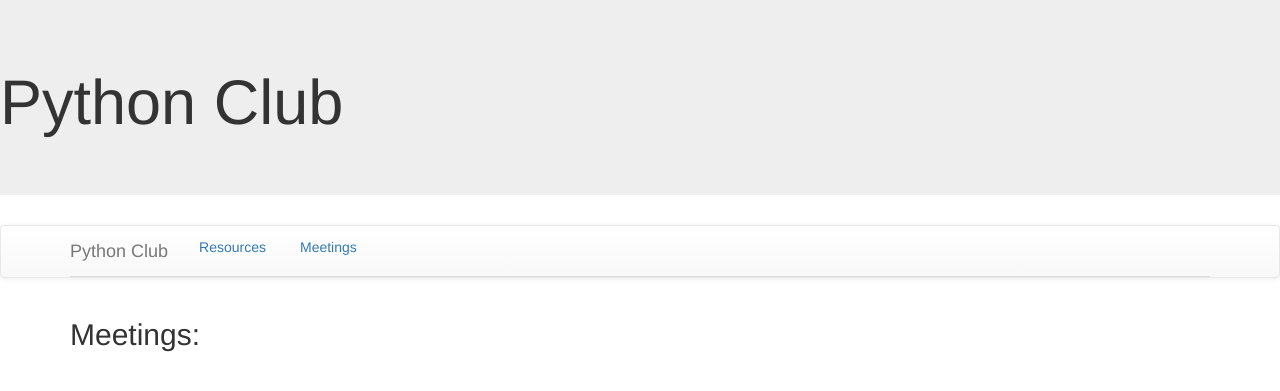
After one commit to Emily-is-cool/PythonClub, a Django app: page /club/meetings/ in a window 1280 px wide. The commit adds this page. Shown: the top 391 px of the page. Run offline with Django 4.2, Linux system fonts and the light colour scheme; data that the repository does not hold is empty; some libraries are stand-ins or nearby versions.

Commit message:
adding meeting details view

```diff
--- a/club/templates/base.html
+++ b/club/templates/base.html
@@ -11,17 +11,17 @@
 <h1>Python Club</h1>
  </div>
    <nav class="navbar navbar-default">
-   <div class="container-fluid">
+   <div class="container">
 <div class="navbar-header">
 <a class="navbar-brand" href="{% url 'index' %}">Python Club</a>
 </div>
-<ul class="nav navbar-nav">
-<li><a href="{% url 'Resources' %}">Resources</a></li>
-<li>Meetings</li>
+<ul class="nav nav-tabs">
+<li><a data-toggle="tab" href="{% url 'Resources' %}">Resources</a></li>
+<li><a href="{% url 'meetings' %}">Meetings</a></li>
 </ul>
 </div>
 </nav>
-<div class="container-fluid">
+<div class="container">
 {% block content %}
 
 {% endblock content %}
--- /dev/null
+++ b/club/templates/club/meetings.html
@@ -0,0 +1,10 @@
+{% extends 'base.html' %}
+{% block content %}
+<h2>Meetings:</h2>
+<ul>
+    {% for m in meeting_list %}
+     <li><a href="{% url 'somethingelse' id=m.id %}"> {{ m.meetingtitle }}</a>
+    </li>
+    {% endfor %}
+</ul>
+{% endblock %}
--- a/club/urls.py
+++ b/club/urls.py
@@ -2,5 +2,7 @@ from django.urls import path
 from . import views
 urlpatterns = [
     path('', views.index, name='index'),
-    path('getresource/', views.getresource, name='Resources')
+    path('resources/', views.getresource, name='Resources'),
+    path('meetings/', views.meetingview, name='meetings'),
+    path('meeting_min/<int:id>', views.meeting_min, name='somethingelse'),
 ]
--- a/club/views.py
+++ b/club/views.py
@@ -1,5 +1,7 @@
-from django.shortcuts import render
+from django.shortcuts import get_object_or_404, render
 from .models import meeting, meetingminute, resource, event
+from django.urls import reverse_lazy
+
 
 # Create your views here.
 def index(request):
@@ -8,3 +10,11 @@ def index(request):
 def getresource(request):
     resource_list=resource.objects.all()
     return render(request, 'club/resources.html', {'resource_list' : resource_list})
+
+def meetingview(request):
+    meeting_list=meeting.objects.all()
+    return render(request, 'club/meetings.html', {'meeting_list' : meeting_list})
+
+def meeting_min(request, id):
+    meet=get_object_or_404(meeting, pk=id)
+    return render(request, 'club/meetingminutes.html', {'meet' : meet})
```
Also changed, not shown: club/templates/club/meetingminutes.html (added, +8 -0 lines).
